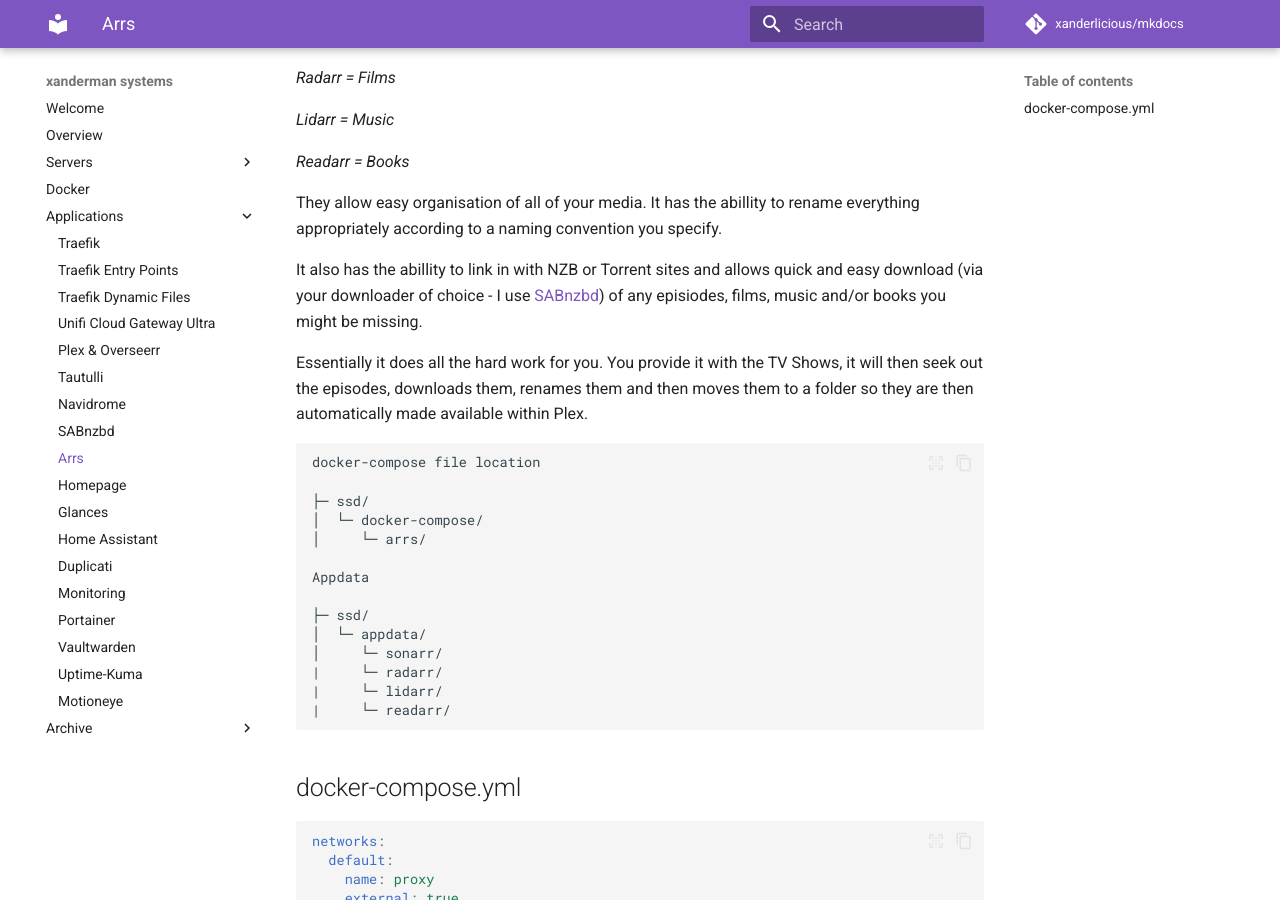
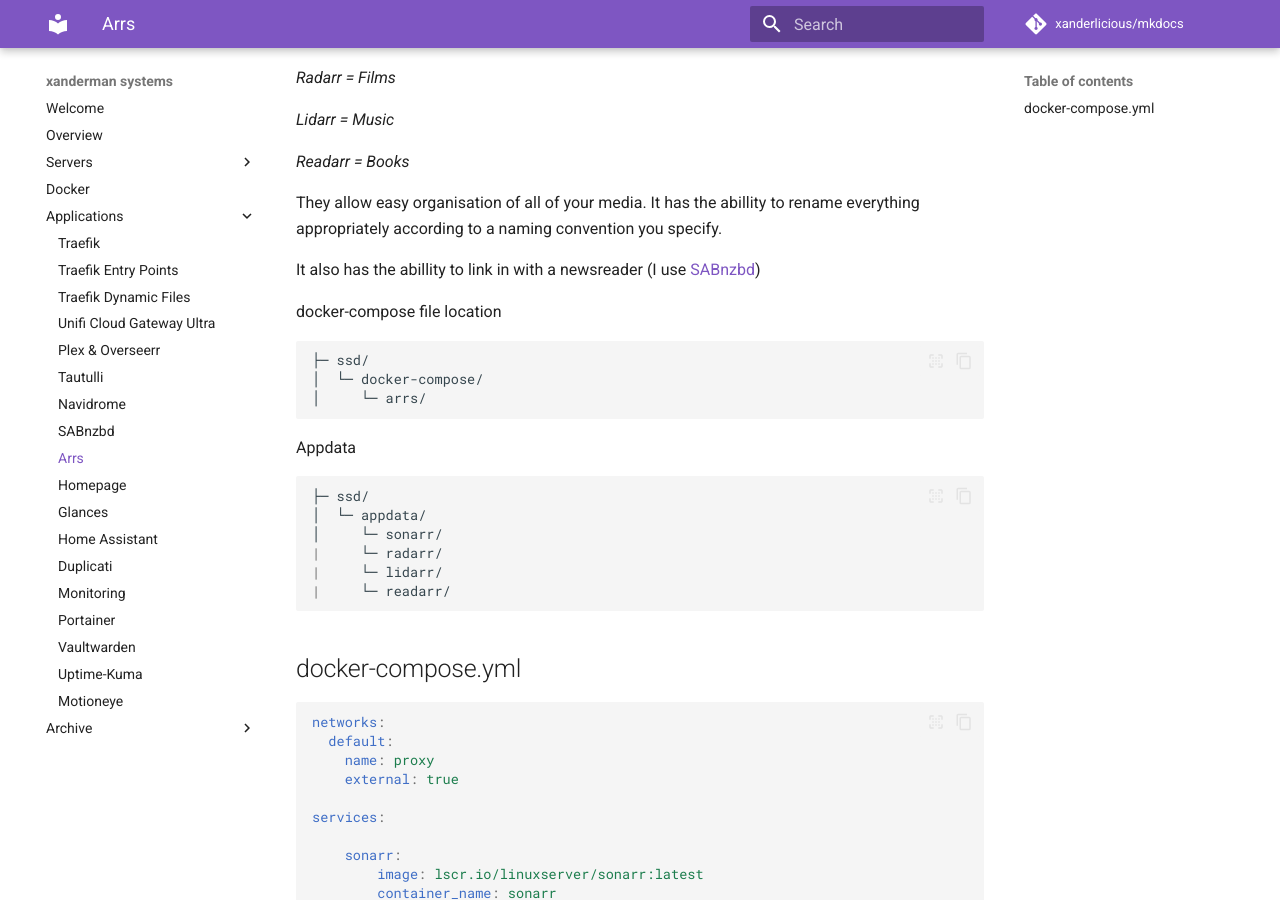
Before and after one commit to Xanderlicious/mkdocs, an MkDocs documentation site: the page built from docs/arrs.md, in a window 1280 px wide and 900 px high, scrolled down 356 px. Built offline with MkDocs 1.6.1 and Material for MkDocs 9.7.7, drawn with Linux system fonts in a browser that asks for light colours; comment, search, counter and statistics services are not loaded.

Commit message:
reworded a few things and corrected codeblock

````diff
--- a/docs/arrs.md
+++ b/docs/arrs.md
@@ -14,19 +14,20 @@
 
 They allow easy organisation of all of your media.  It has the abillity to rename everything appropriately according to a naming convention you specify.
 
-It also has the abillity to link in with NZB or Torrent sites and allows quick and easy download (via your downloader of choice - I use [SABnzbd](https://www.xanlab.co.uk/sabnzbd/)) of any episiodes, films, music and/or books you might be missing.
+It also has the abillity to link in with a newsreader (I use [SABnzbd](https://www.xanlab.co.uk/sabnzbd/))
 
-Essentially it does all the hard work for you.  You provide it with the TV Shows, it will then seek out the episodes, downloads them, renames them and then moves them to a folder so they are then automatically made available within Plex.
 
-```
 docker-compose file location
 
+``` bash
 ├─ ssd/
 │  └─ docker-compose/
 │     └─ arrs/
+```
 
 Appdata
 
+``` bash
 ├─ ssd/
 │  └─ appdata/
 │     └─ sonarr/
````
